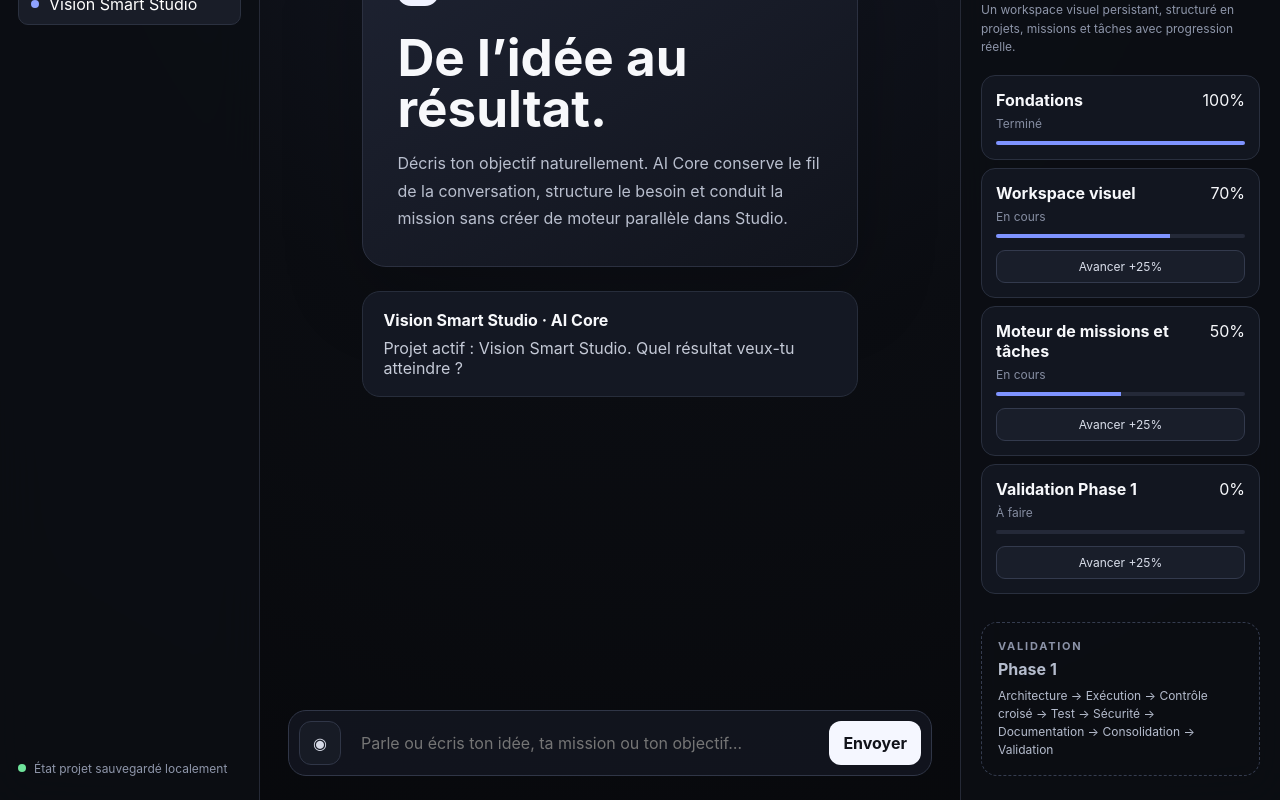
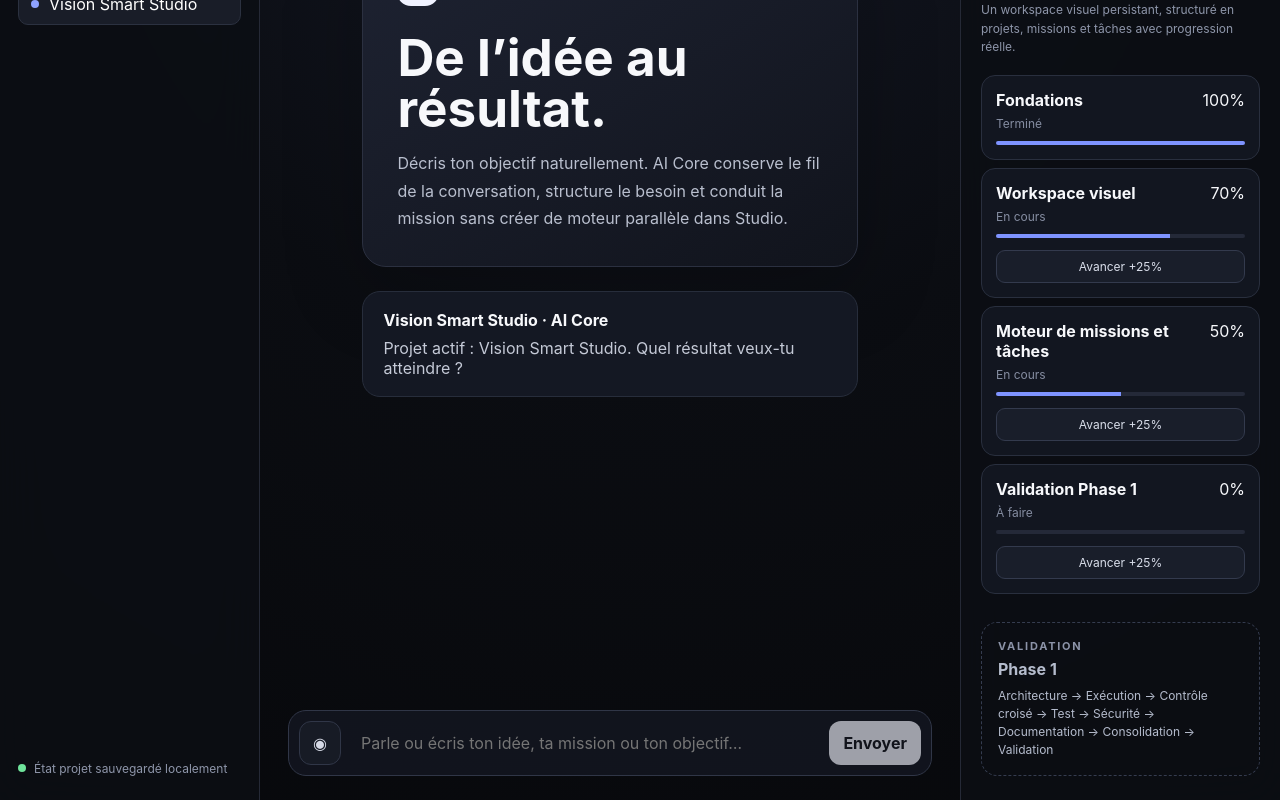
Before and after one commit to diallomouctar82/VISION-SMART-STUDIO, a Next.js app: page / in a window 1280 px wide. Shown: the part 211-1011 px from the top of the page. Built offline with nearby package versions, Linux system fonts and the light colour scheme.

Commit message:
style(studio): distinguish user turns without changing layout

```diff
--- a/app/globals.css
+++ b/app/globals.css
@@ -9,6 +9,7 @@
 body { margin: 0; min-height: 100vh; background: radial-gradient(circle at top, #151927 0, #0b0d12 48%, #07080b 100%); }
 button, input { font: inherit; }
 button { cursor: pointer; }
+button:disabled, input:disabled { opacity: .62; cursor: not-allowed; }
 
 .loading-screen { min-height: 100vh; display: grid; place-items: center; color: #b9bfce; }
 .studio-shell { min-height: 100vh; display: grid; grid-template-columns: 260px minmax(0, 1fr) 320px; }
@@ -36,6 +37,8 @@ h1, h2 { margin-bottom: 0; }
 .message { max-width: 620px; border-radius: 18px; padding: 18px 20px; }
 .assistant-message { background: #141823; border: 1px solid #272d3b; }
 .assistant-message p { color: #c5cad7; margin: 8px 0 0; }
+.user-message { align-self: flex-end; background: #eef1ff; color: #11131a; border: 1px solid #d7ddff; }
+.user-message p { color: #252a38; margin: 8px 0 0; }
 .composer { margin: 0 28px 24px; border: 1px solid #303647; background: rgba(18,21,30,.95); border-radius: 18px; padding: 10px; display: flex; gap: 10px; }
 .composer input { flex: 1; min-width: 0; border: 0; outline: 0; background: transparent; color: white; padding: 10px; }
 .icon-button { width: 42px; border: 1px solid #303647; border-radius: 12px; background: #171b25; color: #d5d9e5; }
```
